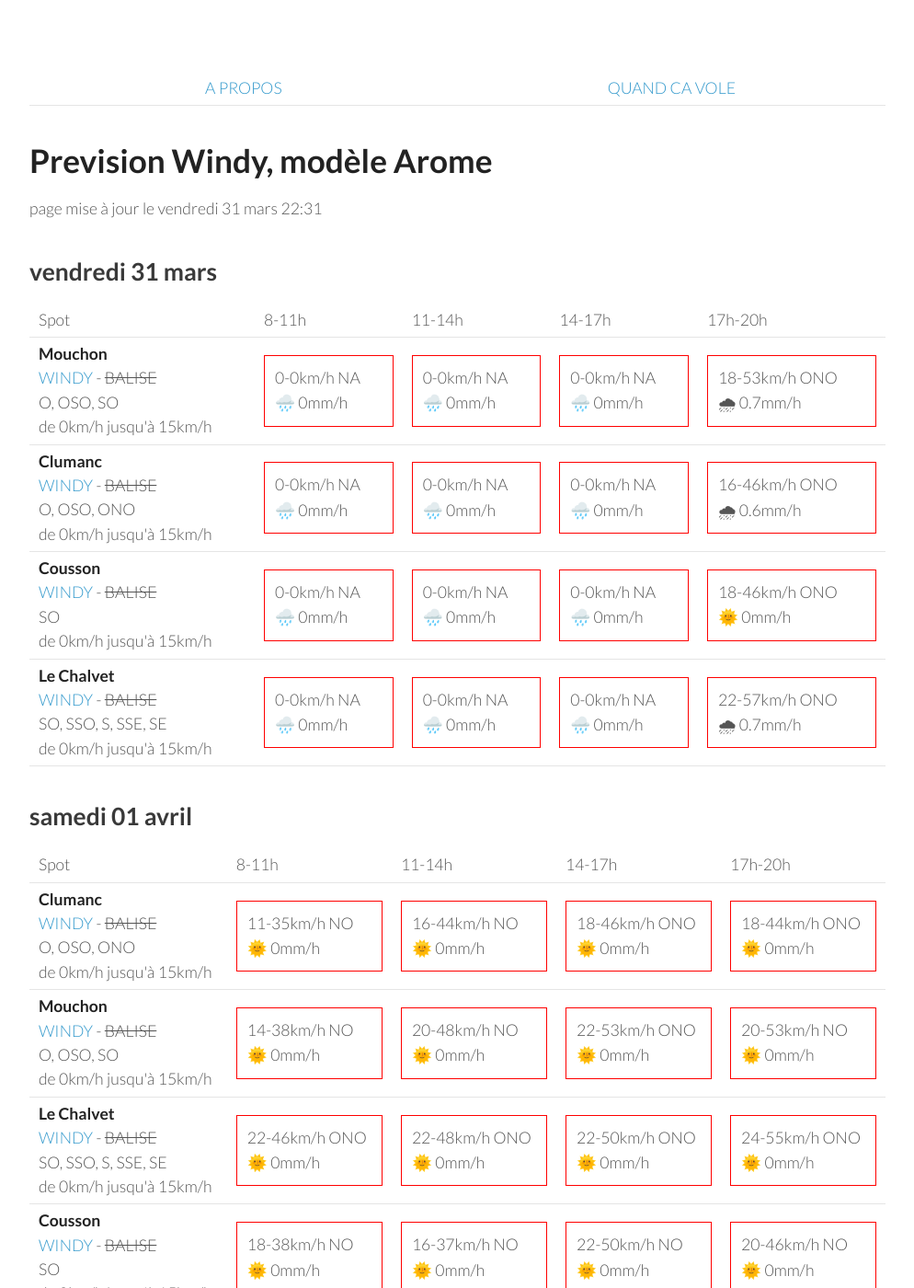
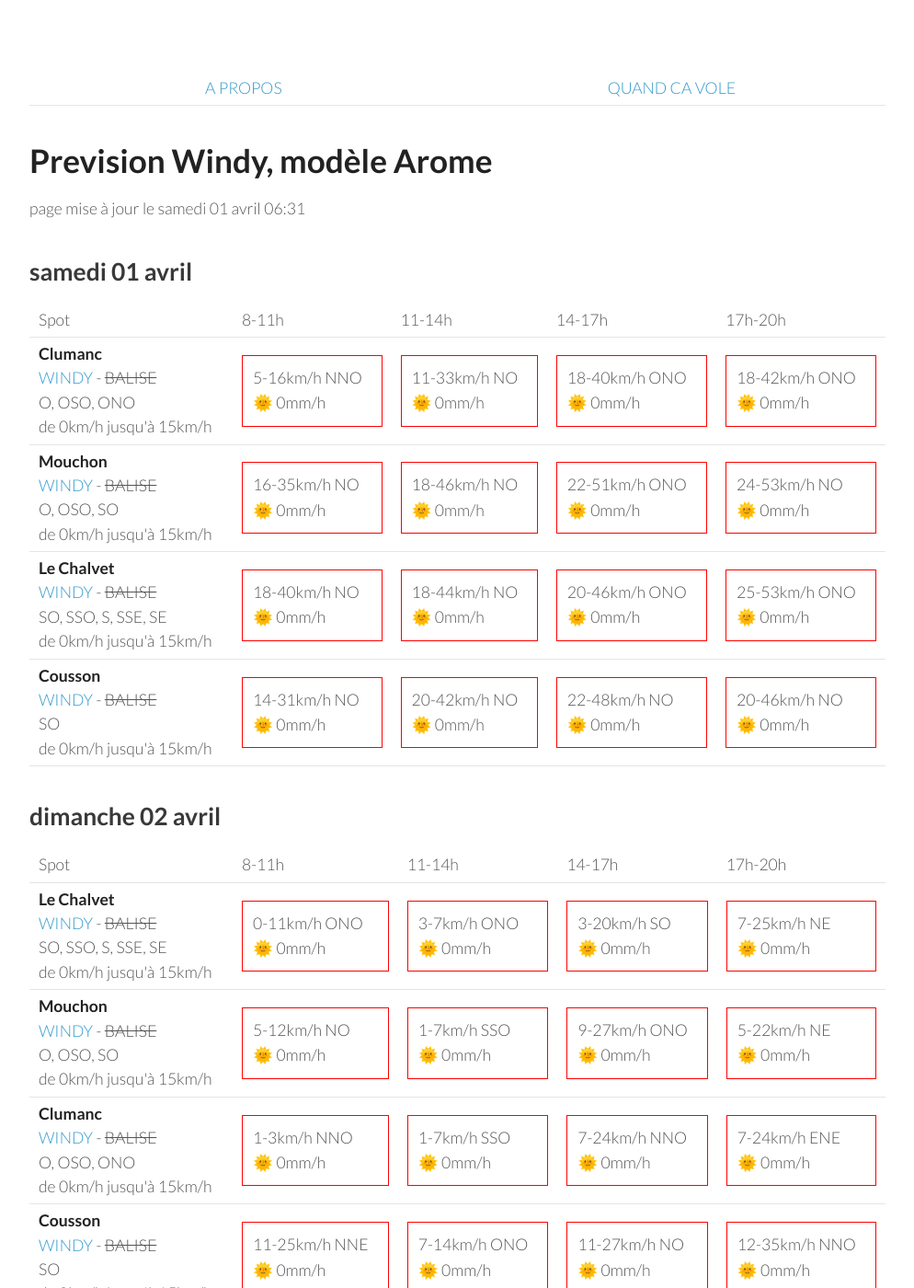
Before and after one commit to parapente-dans-le-nord/parapente-dans-le-nord.github.io, a Jekyll site: the page built from serre_poncon.markdown, in a window 1280 px wide and 1400 px high. Shown: the whole window at 92% size, without its empty margins (26-1020 px from the left). Built offline with Jekyll 4.4.1, drawn with Linux system fonts in a browser that asks for light colours; some of the changed text lies outside the part shown.

Commit message:
update index.markdown

```diff
--- a/serre_poncon.markdown
+++ b/serre_poncon.markdown
@@ -7,60 +7,8 @@ title:  "Tous les spots"
 {: .links}
 
 # Prevision Windy, modèle Arome
-page mise à jour le vendredi 31 mars 22:31
+page mise à jour le samedi 01 avril 06:31
 
-## vendredi 31 mars
-
-{::nomarkdown}
-<table>
-  <tbody>
-    <tr>
-      <td>Spot</td>
-      <td>8-11h</td>
-      <td>11-14h</td>
-      <td>14-17h</td>
-      <td>17h-20h</td>
-    </tr>
-<tr>
-        <td><strong>Mouchon</strong><br><a href="https://windy.com/43.992/6.424?43.878,6.425,10,m:eSuaglR">WINDY</a> - <span class="no-balise"> BALISE </span><br> <span class="vent-favorable">O, OSO, SO</span><br><span class="force-vent">de 0km/h jusqu'à 15km/h</span> </td>
-
-            <td><div class="not-flyable"><p>0-0km/h NA</p><p>🌧️ 0mm/h</p></div></td>
-            <td><div class="not-flyable"><p>0-0km/h NA</p><p>🌧️ 0mm/h</p></div></td>
-            <td><div class="not-flyable"><p>0-0km/h NA</p><p>🌧️ 0mm/h</p></div></td>
-            <td><div class="not-flyable"><p>18-53km/h ONO</p><p>🌧 0.7mm/h</p></div></td>
-
-    </tr>
-<tr>
-        <td><strong>Clumanc</strong><br><a href="https://windy.com/44.027/6.402?43.914,6.403,10,m:eSxaglP">WINDY</a> - <span class="no-balise"> BALISE </span><br> <span class="vent-favorable">O, OSO, ONO</span><br><span class="force-vent">de 0km/h jusqu'à 15km/h</span> </td>
-
-            <td><div class="not-flyable"><p>0-0km/h NA</p><p>🌧️ 0mm/h</p></div></td>
-            <td><div class="not-flyable"><p>0-0km/h NA</p><p>🌧️ 0mm/h</p></div></td>
-            <td><div class="not-flyable"><p>0-0km/h NA</p><p>🌧️ 0mm/h</p></div></td>
-            <td><div class="not-flyable"><p>16-46km/h ONO</p><p>🌧 0.6mm/h</p></div></td>
-
-    </tr>
-<tr>
-        <td><strong>Cousson</strong><br><a href="https://windy.com/44.054/6.240?43.940,6.241,10,m:eSAaglz">WINDY</a> - <span class="no-balise"> BALISE </span><br> <span class="vent-favorable">SO</span><br><span class="force-vent">de 0km/h jusqu'à 15km/h</span> </td>
-
-            <td><div class="not-flyable"><p>0-0km/h NA</p><p>🌧️ 0mm/h</p></div></td>
-            <td><div class="not-flyable"><p>0-0km/h NA</p><p>🌧️ 0mm/h</p></div></td>
-            <td><div class="not-flyable"><p>0-0km/h NA</p><p>🌧️ 0mm/h</p></div></td>
-            <td><div class="not-flyable"><p>18-46km/h ONO</p><p>🌞 0mm/h</p></div></td>
-
-    </tr>
-<tr>
-        <td><strong>Le Chalvet</strong><br><a href="https://windy.com/43.979/6.480?43.866,6.480,10,m:eSsaglX">WINDY</a> - <span class="no-balise"> BALISE </span><br> <span class="vent-favorable">SO, SSO, S, SSE, SE</span><br><span class="force-vent">de 0km/h jusqu'à 15km/h</span> </td>
-
-            <td><div class="not-flyable"><p>0-0km/h NA</p><p>🌧️ 0mm/h</p></div></td>
-            <td><div class="not-flyable"><p>0-0km/h NA</p><p>🌧️ 0mm/h</p></div></td>
-            <td><div class="not-flyable"><p>0-0km/h NA</p><p>🌧️ 0mm/h</p></div></td>
-            <td><div class="not-flyable"><p>22-57km/h ONO</p><p>🌧 0.7mm/h</p></div></td>
-
-    </tr>
-
-</tbody>
-</table>
-{:/}
 ## samedi 01 avril
 
 {::nomarkdown}
@@ -76,39 +24,39 @@ page mise à jour le vendredi 31 mars 22:31
 <tr>
         <td><strong>Clumanc</strong><br><a href="https://windy.com/44.027/6.402?43.914,6.403,10,m:eSxaglP">WINDY</a> - <span class="no-balise"> BALISE </span><br> <span class="vent-favorable">O, OSO, ONO</span><br><span class="force-vent">de 0km/h jusqu'à 15km/h</span> </td>
 
-            <td><div class="not-flyable"><p>11-35km/h NO</p><p>🌞 0mm/h</p></div></td>
-            <td><div class="not-flyable"><p>16-44km/h NO</p><p>🌞 0mm/h</p></div></td>
-            <td><div class="not-flyable"><p>18-46km/h ONO</p><p>🌞 0mm/h</p></div></td>
-            <td><div class="not-flyable"><p>18-44km/h ONO</p><p>🌞 0mm/h</p></div></td>
+            <td><div class="not-flyable"><p>5-16km/h NNO</p><p>🌞 0mm/h</p></div></td>
+            <td><div class="not-flyable"><p>11-33km/h NO</p><p>🌞 0mm/h</p></div></td>
+            <td><div class="not-flyable"><p>18-40km/h ONO</p><p>🌞 0mm/h</p></div></td>
+            <td><div class="not-flyable"><p>18-42km/h ONO</p><p>🌞 0mm/h</p></div></td>
 
 
     </tr>
 <tr>
         <td><strong>Mouchon</strong><br><a href="https://windy.com/43.992/6.424?43.878,6.425,10,m:eSuaglR">WINDY</a> - <span class="no-balise"> BALISE </span><br> <span class="vent-favorable">O, OSO, SO</span><br><span class="force-vent">de 0km/h jusqu'à 15km/h</span> </td>
 
-            <td><div class="not-flyable"><p>14-38km/h NO</p><p>🌞 0mm/h</p></div></td>
-            <td><div class="not-flyable"><p>20-48km/h NO</p><p>🌞 0mm/h</p></div></td>
-            <td><div class="not-flyable"><p>22-53km/h ONO</p><p>🌞 0mm/h</p></div></td>
-            <td><div class="not-flyable"><p>20-53km/h NO</p><p>🌞 0mm/h</p></div></td>
+            <td><div class="not-flyable"><p>16-35km/h NO</p><p>🌞 0mm/h</p></div></td>
+            <td><div class="not-flyable"><p>18-46km/h NO</p><p>🌞 0mm/h</p></div></td>
+            <td><div class="not-flyable"><p>22-51km/h ONO</p><p>🌞 0mm/h</p></div></td>
+            <td><div class="not-flyable"><p>24-53km/h NO</p><p>🌞 0mm/h</p></div></td>
 
 
     </tr>
 <tr>
         <td><strong>Le Chalvet</strong><br><a href="https://windy.com/43.979/6.480?43.866,6.480,10,m:eSsaglX">WINDY</a> - <span class="no-balise"> BALISE </span><br> <span class="vent-favorable">SO, SSO, S, SSE, SE</span><br><span class="force-vent">de 0km/h jusqu'à 15km/h</span> </td>
 
-            <td><div class="not-flyable"><p>22-46km/h ONO</p><p>🌞 0mm/h</p></div></td>
-            <td><div class="not-flyable"><p>22-48km/h ONO</p><p>🌞 0mm/h</p></div></td>
-            <td><div class="not-flyable"><p>22-50km/h ONO</p><p>🌞 0mm/h</p></div></td>
-            <td><div class="not-flyable"><p>24-55km/h ONO</p><p>🌞 0mm/h</p></div></td>
+            <td><div class="not-flyable"><p>18-40km/h NO</p><p>🌞 0mm/h</p></div></td>
+            <td><div class="not-flyable"><p>18-44km/h NO</p><p>🌞 0mm/h</p></div></td>
+            <td><div class="not-flyable"><p>20-46km/h ONO</p><p>🌞 0mm/h</p></div></td>
+            <td><div class="not-flyable"><p>25-53km/h ONO</p><p>🌞 0mm/h</p></div></td>
 
 
     </tr>
 <tr>
         <td><strong>Cousson</strong><br><a href="https://windy.com/44.054/6.240?43.940,6.241,10,m:eSAaglz">WINDY</a> - <span class="no-balise"> BALISE </span><br> <span class="vent-favorable">SO</span><br><span class="force-vent">de 0km/h jusqu'à 15km/h</span> </td>
 
-            <td><div class="not-flyable"><p>18-38km/h NO</p><p>🌞 0mm/h</p></div></td>
-            <td><div class="not-flyable"><p>16-37km/h NO</p><p>🌞 0mm/h</p></div></td>
-            <td><div class="not-flyable"><p>22-50km/h NO</p><p>🌞 0mm/h</p></div></td>
+            <td><div class="not-flyable"><p>14-31km/h NO</p><p>🌞 0mm/h</p></div></td>
+            <td><div class="not-flyable"><p>20-42km/h NO</p><p>🌞 0mm/h</p></div></td>
+            <td><div class="not-flyable"><p>22-48km/h NO</p><p>🌞 0mm/h</p></div></td>
             <td><div class="not-flyable"><p>20-46km/h NO</p><p>🌞 0mm/h</p></div></td>
 
 
@@ -132,40 +80,40 @@ page mise à jour le vendredi 31 mars 22:31
 <tr>
         <td><strong>Le Chalvet</strong><br><a href="https://windy.com/43.979/6.480?43.866,6.480,10,m:eSsaglX">WINDY</a> - <span class="no-balise"> BALISE </span><br> <span class="vent-favorable">SO, SSO, S, SSE, SE</span><br><span class="force-vent">de 0km/h jusqu'à 15km/h</span> </td>
 
-            <td><div class="flyable"><p>0-9km/h SO</p><p>🌞 0mm/h</p></div></td>
-            <td><div class="not-flyable"><p>7-24km/h ONO</p><p>🌞 0mm/h</p></div></td>
-            <td><div class="not-flyable"><p>3-25km/h ONO</p><p>🌞 0mm/h</p></div></td>
-            <td><div class="not-flyable"><p>3-31km/h ENE</p><p>🌧 2.8mm/h</p></div></td>
+            <td><div class="not-flyable"><p>0-11km/h ONO</p><p>🌞 0mm/h</p></div></td>
+            <td><div class="not-flyable"><p>3-7km/h ONO</p><p>🌞 0mm/h</p></div></td>
+            <td><div class="not-flyable"><p>3-20km/h SO</p><p>🌞 0mm/h</p></div></td>
+            <td><div class="not-flyable"><p>7-25km/h NE</p><p>🌞 0mm/h</p></div></td>
 
 
     </tr>
 <tr>
         <td><strong>Mouchon</strong><br><a href="https://windy.com/43.992/6.424?43.878,6.425,10,m:eSuaglR">WINDY</a> - <span class="no-balise"> BALISE </span><br> <span class="vent-favorable">O, OSO, SO</span><br><span class="force-vent">de 0km/h jusqu'à 15km/h</span> </td>
 
-            <td><div class="not-flyable"><p>3-9km/h NO</p><p>🌞 0mm/h</p></div></td>
-            <td><div class="not-flyable"><p>9-25km/h ONO</p><p>🌞 0mm/h</p></div></td>
-            <td><div class="not-flyable"><p>7-29km/h ONO</p><p>🌞 0mm/h</p></div></td>
-            <td><div class="not-flyable"><p>3-31km/h NNO</p><p>🌧 2.2mm/h</p></div></td>
+            <td><div class="not-flyable"><p>5-12km/h NO</p><p>🌞 0mm/h</p></div></td>
+            <td><div class="not-flyable"><p>1-7km/h SSO</p><p>🌞 0mm/h</p></div></td>
+            <td><div class="not-flyable"><p>9-27km/h ONO</p><p>🌞 0mm/h</p></div></td>
+            <td><div class="not-flyable"><p>5-22km/h NE</p><p>🌞 0mm/h</p></div></td>
 
 
     </tr>
 <tr>
         <td><strong>Clumanc</strong><br><a href="https://windy.com/44.027/6.402?43.914,6.403,10,m:eSxaglP">WINDY</a> - <span class="no-balise"> BALISE </span><br> <span class="vent-favorable">O, OSO, ONO</span><br><span class="force-vent">de 0km/h jusqu'à 15km/h</span> </td>
 
-            <td><div class="not-flyable"><p>0-5km/h NNE</p><p>🌞 0mm/h</p></div></td>
-            <td><div class="not-flyable"><p>9-25km/h NO</p><p>🌞 0mm/h</p></div></td>
-            <td><div class="not-flyable"><p>7-29km/h ONO</p><p>🌞 0mm/h</p></div></td>
-            <td><div class="not-flyable"><p>5-31km/h NNO</p><p>🌧 1.5mm/h</p></div></td>
+            <td><div class="not-flyable"><p>1-3km/h NNO</p><p>🌞 0mm/h</p></div></td>
+            <td><div class="not-flyable"><p>1-7km/h SSO</p><p>🌞 0mm/h</p></div></td>
+            <td><div class="not-flyable"><p>7-24km/h NNO</p><p>🌞 0mm/h</p></div></td>
+            <td><div class="not-flyable"><p>7-24km/h ENE</p><p>🌞 0mm/h</p></div></td>
 
 
     </tr>
 <tr>
         <td><strong>Cousson</strong><br><a href="https://windy.com/44.054/6.240?43.940,6.241,10,m:eSAaglz">WINDY</a> - <span class="no-balise"> BALISE </span><br> <span class="vent-favorable">SO</span><br><span class="force-vent">de 0km/h jusqu'à 15km/h</span> </td>
 
-            <td><div class="not-flyable"><p>5-11km/h NNE</p><p>🌞 0mm/h</p></div></td>
+            <td><div class="not-flyable"><p>11-25km/h NNE</p><p>🌞 0mm/h</p></div></td>
+            <td><div class="not-flyable"><p>7-14km/h ONO</p><p>🌞 0mm/h</p></div></td>
+            <td><div class="not-flyable"><p>11-27km/h NO</p><p>🌞 0mm/h</p></div></td>
             <td><div class="not-flyable"><p>12-35km/h NNO</p><p>🌞 0mm/h</p></div></td>
-            <td><div class="not-flyable"><p>12-38km/h NO</p><p>🌞 0mm/h</p></div></td>
-            <td><div class="not-flyable"><p>14-38km/h NO</p><p>🌧 0.4mm/h</p></div></td>
 
 
     </tr>
@@ -186,12 +134,12 @@ page mise à jour le vendredi 31 mars 22:31
       <td>17h-20h</td>
     </tr>
 <tr>
-        <td><strong>Le Chalvet</strong><br><a href="https://windy.com/43.979/6.480?43.866,6.480,10,m:eSsaglX">WINDY</a> - <span class="no-balise"> BALISE </span><br> <span class="vent-favorable">SO, SSO, S, SSE, SE</span><br><span class="force-vent">de 0km/h jusqu'à 15km/h</span> </td>
+        <td><strong>Mouchon</strong><br><a href="https://windy.com/43.992/6.424?43.878,6.425,10,m:eSuaglR">WINDY</a> - <span class="no-balise"> BALISE </span><br> <span class="vent-favorable">O, OSO, SO</span><br><span class="force-vent">de 0km/h jusqu'à 15km/h</span> </td>
 
-            <td><div class="not-flyable"><p>1-12km/h NE</p><p>🌞 0mm/h</p></div></td>
-            <td><div class="not-flyable"><p>5-18km/h SO</p><p>🌞 0mm/h</p></div></td>
-            <td><div class="not-flyable"><p>9-27km/h O</p><p>🌧 1.4mm/h</p></div></td>
-            <td><div class="not-flyable"><p>5-31km/h SSO</p><p>🌧 2mm/h</p></div></td>
+            <td><div class="not-flyable"><p>3-12km/h ENE</p><p>🌞 0mm/h</p></div></td>
+            <td><div class="not-flyable"><p>5-20km/h O</p><p>🌞 0mm/h</p></div></td>
+            <td><div class="not-flyable"><p>7-29km/h ONO</p><p>🌧 0.3mm/h</p></div></td>
+            <td><div class="not-flyable"><p>7-37km/h ESE</p><p>🌧 2.9mm/h</p></div></td>
 
 
     </tr>
@@ -199,19 +147,19 @@ page mise à jour le vendredi 31 mars 22:31
         <td><strong>Clumanc</strong><br><a href="https://windy.com/44.027/6.402?43.914,6.403,10,m:eSxaglP">WINDY</a> - <span class="no-balise"> BALISE </span><br> <span class="vent-favorable">O, OSO, ONO</span><br><span class="force-vent">de 0km/h jusqu'à 15km/h</span> </td>
 
             <td><div class="not-flyable"><p>3-14km/h ENE</p><p>🌞 0mm/h</p></div></td>
-            <td><div class="not-flyable"><p>5-20km/h SO</p><p>🌞 0mm/h</p></div></td>
-            <td><div class="not-flyable"><p>5-25km/h ONO</p><p>🌧 1.5mm/h</p></div></td>
-            <td><div class="not-flyable"><p>3-31km/h SSO</p><p>🌧 1.8mm/h</p></div></td>
+            <td><div class="not-flyable"><p>5-20km/h O</p><p>🌞 0mm/h</p></div></td>
+            <td><div class="not-flyable"><p>5-29km/h ONO</p><p>🌧 0.5mm/h</p></div></td>
+            <td><div class="not-flyable"><p>9-38km/h E</p><p>🌧 3.1mm/h</p></div></td>
 
 
     </tr>
 <tr>
-        <td><strong>Mouchon</strong><br><a href="https://windy.com/43.992/6.424?43.878,6.425,10,m:eSuaglR">WINDY</a> - <span class="no-balise"> BALISE </span><br> <span class="vent-favorable">O, OSO, SO</span><br><span class="force-vent">de 0km/h jusqu'à 15km/h</span> </td>
+        <td><strong>Le Chalvet</strong><br><a href="https://windy.com/43.979/6.480?43.866,6.480,10,m:eSsaglX">WINDY</a> - <span class="no-balise"> BALISE </span><br> <span class="vent-favorable">SO, SSO, S, SSE, SE</span><br><span class="force-vent">de 0km/h jusqu'à 15km/h</span> </td>
 
-            <td><div class="not-flyable"><p>1-12km/h ENE</p><p>🌞 0mm/h</p></div></td>
-            <td><div class="not-flyable"><p>5-18km/h SO</p><p>🌞 0mm/h</p></div></td>
-            <td><div class="not-flyable"><p>7-27km/h ONO</p><p>🌧 1.6mm/h</p></div></td>
-            <td><div class="not-flyable"><p>5-29km/h SSO</p><p>🌧 1.6mm/h</p></div></td>
+            <td><div class="not-flyable"><p>3-12km/h NNE</p><p>🌞 0mm/h</p></div></td>
+            <td><div class="not-flyable"><p>5-18km/h OSO</p><p>🌞 0mm/h</p></div></td>
+            <td><div class="not-flyable"><p>9-29km/h ONO</p><p>🌧 0.6mm/h</p></div></td>
+            <td><div class="not-flyable"><p>5-35km/h ESE</p><p>🌧 2.6mm/h</p></div></td>
 
 
     </tr>
@@ -219,9 +167,9 @@ page mise à jour le vendredi 31 mars 22:31
         <td><strong>Cousson</strong><br><a href="https://windy.com/44.054/6.240?43.940,6.241,10,m:eSAaglz">WINDY</a> - <span class="no-balise"> BALISE </span><br> <span class="vent-favorable">SO</span><br><span class="force-vent">de 0km/h jusqu'à 15km/h</span> </td>
 
             <td><div class="not-flyable"><p>5-16km/h ENE</p><p>🌞 0mm/h</p></div></td>
-            <td><div class="not-flyable"><p>3-16km/h O</p><p>🌞 0mm/h</p></div></td>
-            <td><div class="not-flyable"><p>5-24km/h ONO</p><p>🌧 0.4mm/h</p></div></td>
-            <td><div class="not-flyable"><p>5-29km/h SE</p><p>🌧 3.2mm/h</p></div></td>
+            <td><div class="not-flyable"><p>5-20km/h ONO</p><p>🌞 0mm/h</p></div></td>
+            <td><div class="not-flyable"><p>7-25km/h O</p><p>🌧 0.5mm/h</p></div></td>
+            <td><div class="not-flyable"><p>9-35km/h ESE</p><p>🌧 1.4mm/h</p></div></td>
 
 
     </tr>
@@ -242,30 +190,30 @@ page mise à jour le vendredi 31 mars 22:31
       <td>17h-20h</td>
     </tr>
 <tr>
+        <td><strong>Mouchon</strong><br><a href="https://windy.com/43.992/6.424?43.878,6.425,10,m:eSuaglR">WINDY</a> - <span class="no-balise"> BALISE </span><br> <span class="vent-favorable">O, OSO, SO</span><br><span class="force-vent">de 0km/h jusqu'à 15km/h</span> </td>
+
+            <td><div class="not-flyable"><p>3-18km/h ONO</p><p>🌞 0mm/h</p></div></td>
+            <td><div class="not-flyable"><p>12-37km/h ONO</p><p>🌧 0.2mm/h</p></div></td>
+            <td><div class="not-flyable"><p>11-37km/h O</p><p>🌧 0.2mm/h</p></div></td>
+            <td><div class="not-flyable"><p>11-35km/h OSO</p><p>🌧 0.9mm/h</p></div></td>
+
+
+    </tr>
+<tr>
         <td><strong>Clumanc</strong><br><a href="https://windy.com/44.027/6.402?43.914,6.403,10,m:eSxaglP">WINDY</a> - <span class="no-balise"> BALISE </span><br> <span class="vent-favorable">O, OSO, ONO</span><br><span class="force-vent">de 0km/h jusqu'à 15km/h</span> </td>
 
             <td><div class="not-flyable"><p>3-18km/h NO</p><p>🌞 0mm/h</p></div></td>
-            <td><div class="not-flyable"><p>11-33km/h O</p><p>🌞 0mm/h</p></div></td>
+            <td><div class="not-flyable"><p>12-35km/h ONO</p><p>🌧 0.2mm/h</p></div></td>
             <td><div class="not-flyable"><p>11-37km/h O</p><p>🌧 0.2mm/h</p></div></td>
             <td><div class="not-flyable"><p>11-35km/h O</p><p>🌧 0.4mm/h</p></div></td>
 
 
     </tr>
 <tr>
-        <td><strong>Mouchon</strong><br><a href="https://windy.com/43.992/6.424?43.878,6.425,10,m:eSuaglR">WINDY</a> - <span class="no-balise"> BALISE </span><br> <span class="vent-favorable">O, OSO, SO</span><br><span class="force-vent">de 0km/h jusqu'à 15km/h</span> </td>
-
-            <td><div class="not-flyable"><p>5-20km/h NO</p><p>🌞 0mm/h</p></div></td>
-            <td><div class="not-flyable"><p>12-35km/h ONO</p><p>🌞 0mm/h</p></div></td>
-            <td><div class="not-flyable"><p>11-37km/h O</p><p>🌧 0.2mm/h</p></div></td>
-            <td><div class="not-flyable"><p>11-35km/h OSO</p><p>🌧 0.9mm/h</p></div></td>
-
-
-    </tr>
-<tr>
         <td><strong>Cousson</strong><br><a href="https://windy.com/44.054/6.240?43.940,6.241,10,m:eSAaglz">WINDY</a> - <span class="no-balise"> BALISE </span><br> <span class="vent-favorable">SO</span><br><span class="force-vent">de 0km/h jusqu'à 15km/h</span> </td>
 
-            <td><div class="not-flyable"><p>0-11km/h ESE</p><p>🌞 0mm/h</p></div></td>
-            <td><div class="not-flyable"><p>7-24km/h O</p><p>🌞 0mm/h</p></div></td>
+            <td><div class="not-flyable"><p>1-11km/h E</p><p>🌞 0mm/h</p></div></td>
+            <td><div class="not-flyable"><p>9-25km/h O</p><p>🌞 0mm/h</p></div></td>
             <td><div class="not-flyable"><p>9-29km/h OSO</p><p>🌧 0.2mm/h</p></div></td>
             <td><div class="not-flyable"><p>11-33km/h SO</p><p>🌧 0.4mm/h</p></div></td>
 
@@ -274,8 +222,8 @@ page mise à jour le vendredi 31 mars 22:31
 <tr>
         <td><strong>Le Chalvet</strong><br><a href="https://windy.com/43.979/6.480?43.866,6.480,10,m:eSsaglX">WINDY</a> - <span class="no-balise"> BALISE </span><br> <span class="vent-favorable">SO, SSO, S, SSE, SE</span><br><span class="force-vent">de 0km/h jusqu'à 15km/h</span> </td>
 
-            <td><div class="not-flyable"><p>5-20km/h NO</p><p>🌞 0mm/h</p></div></td>
-            <td><div class="not-flyable"><p>12-37km/h ONO</p><p>🌞 0mm/h</p></div></td>
+            <td><div class="not-flyable"><p>5-18km/h ONO</p><p>🌞 0mm/h</p></div></td>
+            <td><div class="not-flyable"><p>14-37km/h ONO</p><p>🌞 0mm/h</p></div></td>
             <td><div class="not-flyable"><p>12-38km/h O</p><p>🌧 0.3mm/h</p></div></td>
             <td><div class="not-flyable"><p>12-37km/h OSO</p><p>🌧 2mm/h</p></div></td>
 
```
